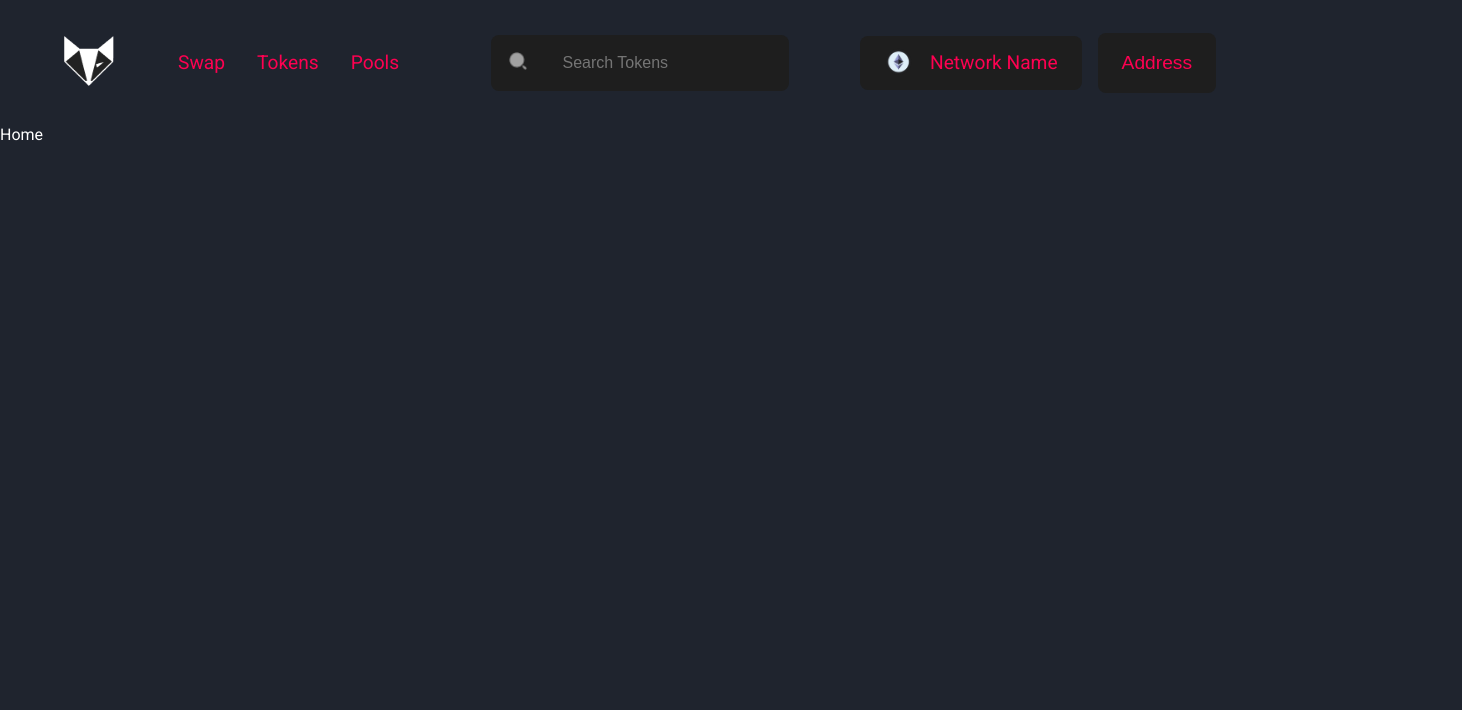
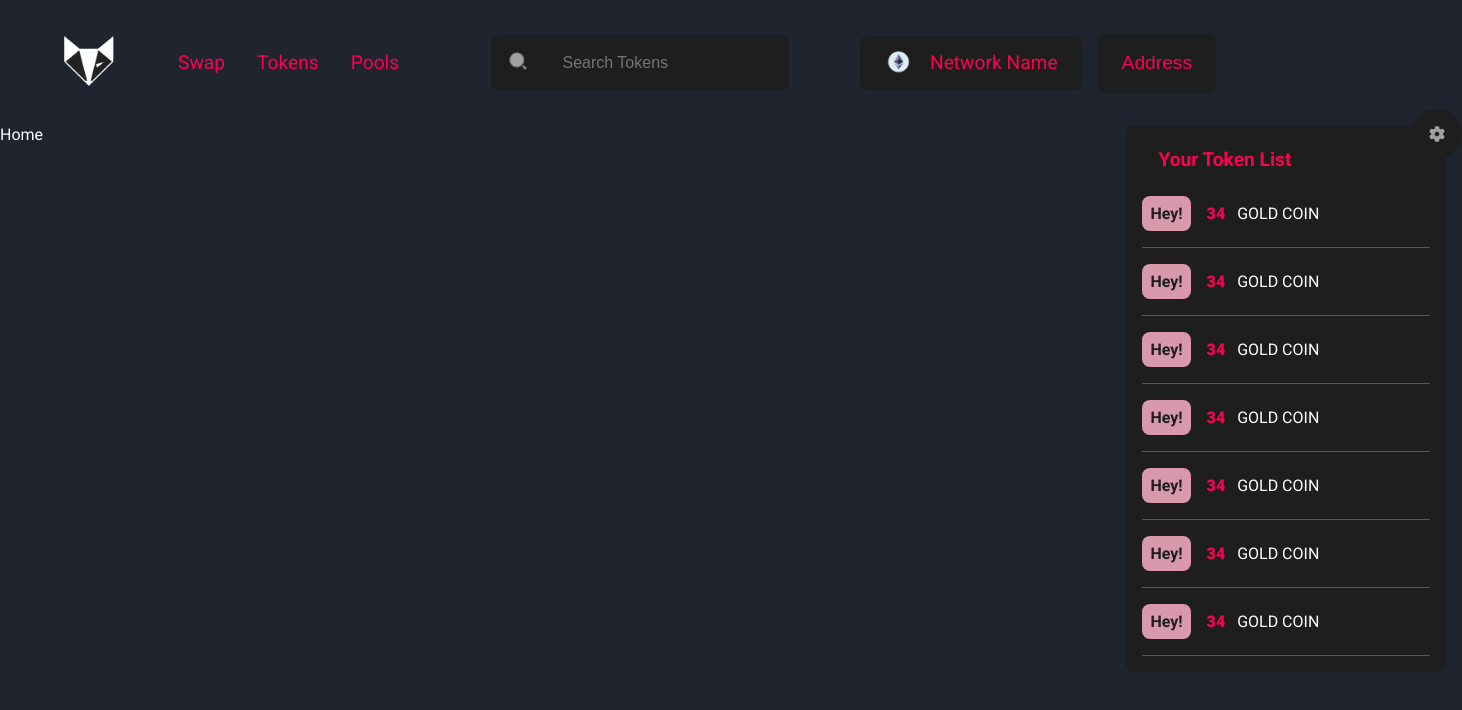
Before and after one commit to shekhus/uniswap2.0, a Next.js app: page / in a window 1280 px wide. Shown: the top 710 px of the page, 1462 px wide, since content can reach past the window. Built offline with nearby package versions, Linux system fonts and the light colour scheme.

Commit message:
complete TokenList

```diff
--- a/Components/NavBar/NavBar.jsx
+++ b/Components/NavBar/NavBar.jsx
@@ -73,7 +73,7 @@ const [openTokenBox, setOpenTokenBox] = useState(false);
             </div>
 
             {/* //TOTENLIST COMPONENT */}
-      {openTokenBox && (
+      {!openTokenBox && (
         <TokenList tokenDate="{tokenData}" setOpenTokenBox={setOpenTokenBox} />
       )}
          </div>
--- a/Components/TokenList/TokenList.jsx
+++ b/Components/TokenList/TokenList.jsx
@@ -1,9 +1,36 @@
-import React from 'react'
+import React from "react";
+import Image from "next/image";
 
-const TokenList = () => {
+//INTERNAL IMPORT
+import Style from "./TokenList.module.css";
+import images from "../../assets";
+
+const TokenList = ({ tokenDate, setOpenTokenBox }) => {
+  const data = [1, 2, 3, 4, 5, 6, 7];
   return (
-    <div>TokenList</div>
-  )
+    <div className={Style.TokenList}>
+      <p
+        className={Style.TokenList_close}
+        onClick={() => setOpenTokenBox(false)}
+      >
+        <Image src={images.close} alt="close" width={50} height={50} />
+      </p>
+      <div className={Style.TokenList_title}>
+        <h2>Your Token List</h2>
+      </div>
+
+      {data.map((el, i) => (
+        <div className={Style.TokenList_box}>
+          <div className={Style.TokenList_box_info}>
+            <p className={Style.TokenList_box_info_symbol}>Hey!</p>
+            <p>
+              <span>34</span> GOLD COIN
+            </p>
+          </div>
+        </div>
+      ))}
+    </div>
+  );
 }
 
 export default TokenList
--- a/Components/TokenList/TokenList.module.css
+++ b/Components/TokenList/TokenList.module.css
@@ -0,0 +1,66 @@
+
+.TokenList{
+    position: absolute;
+    width: 20rem;
+    border-radius: .5rem;
+    background-color: #1e1e1e;
+    margin-top: 2rem;
+    margin-left: 66.4rem;
+    padding: 1rem;
+    z-index: 1111111111;
+}
+
+.TokenList_title{
+    width: 100%;
+    padding: .2rem 1rem;
+    font-weight: 900;
+    line-height: 0;
+    color: #fd0151;
+    font-size: .8rem;
+    border-radius: .5rem;
+}
+
+.TokenList_close{
+    position: absolute;
+    right: -1rem;
+    cursor: pointer;
+    top: -2rem;
+    z-index: 1111111111;
+}
+
+.TokenList_box{
+    position: relative;
+    cursor: pointer;
+    border-bottom: 1px solid #d1f80b53;
+}
+
+.TokenList_box_info{
+    display: grid;
+    grid-template-columns: 1fr 5fr;
+    gap: 1rem;
+    align-items: center;
+}
+
+.TokenList_box_info p span{
+    font-weight: 900;
+    color: #fd0151;
+    margin-right: .5rem;
+}
+
+.TokenList_box_info_symbol{
+    background-color: #d899ad;
+    padding: .5rem;
+    border-radius: .5rem;
+    color: #1e1e1e;
+    font-weight: 700;
+}
+
+@media only screen and (max-width: 35em) {
+    .TokenList{
+        margin-left: -0rem;
+        width: 90%;
+    }
+    .TokenList_close{
+        right: 2rem;
+    }
+}
```
Also changed, not shown: 1 other file (tests, documents, lock files or other folders).
